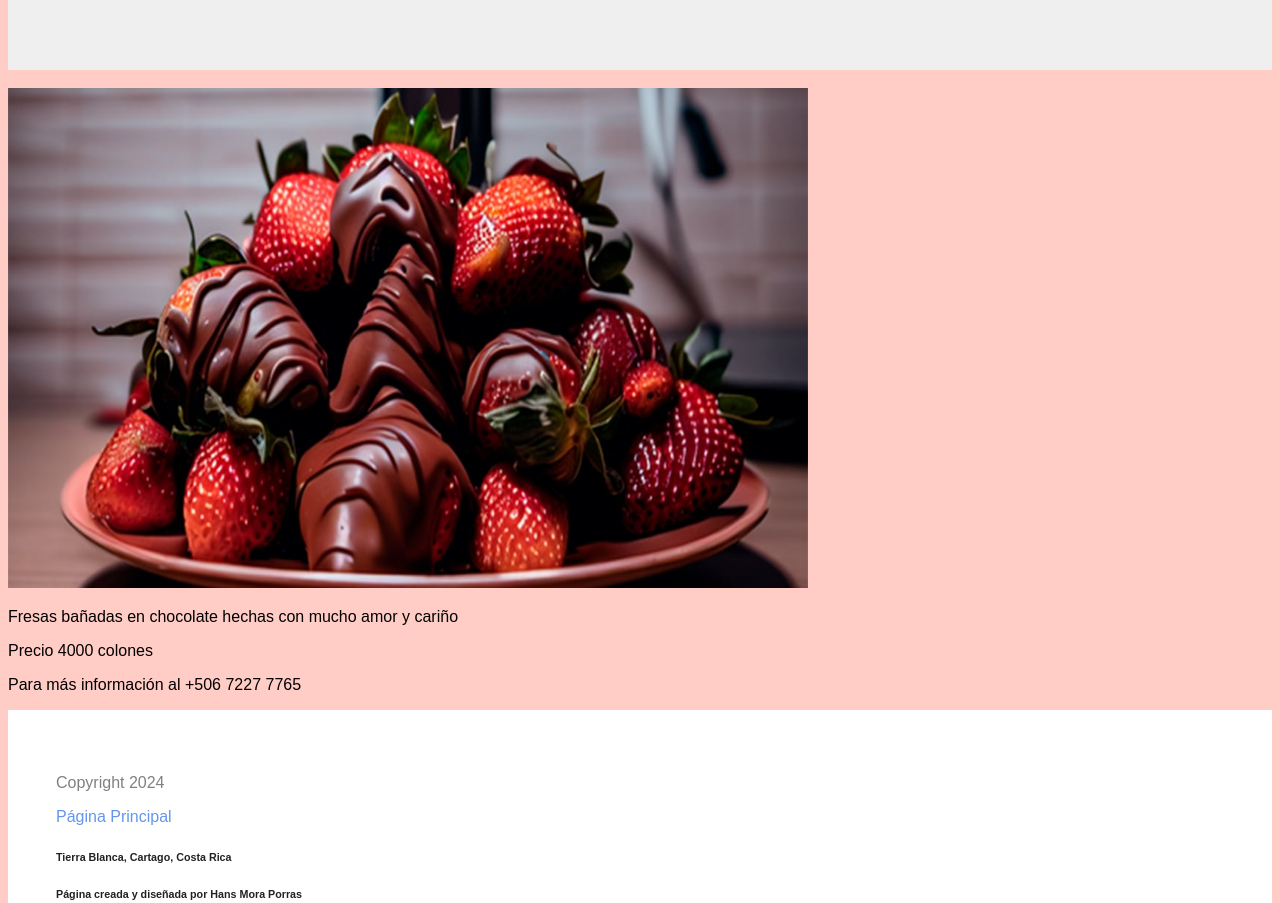
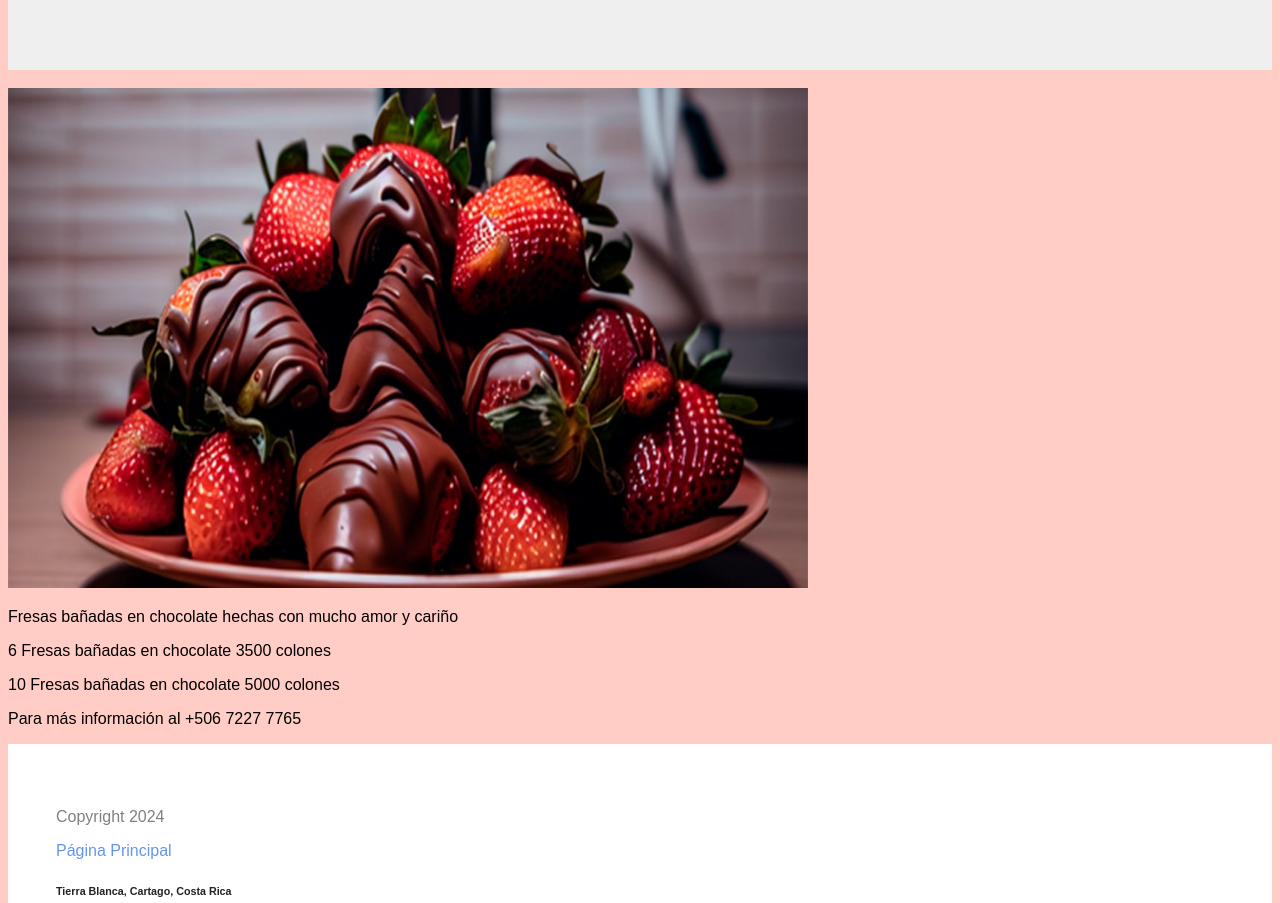
Before and after one commit to JOELMP1234/Mini-Donas-Sammy, a plain HTML site: page fresas con chocolate.html in a window 1280 px wide. Shown: the part 194-1097 px from the top of the page. Drawn offline with Linux system fonts and the light colour scheme; a web font is replaced by a local one.

Commit message:
Update fresas con chocolate.html

```diff
--- a/fresas con chocolate.html
+++ b/fresas con chocolate.html
@@ -14,7 +14,8 @@
     <br>
     <img src="fresas con chocolate.jpg" width="800" height="500">
     <p>Fresas bañadas en chocolate hechas con mucho amor y cariño</p>
-    <p>Precio 4000 colones</p>
+    <p>6 Fresas bañadas en chocolate 3500 colones</p>
+    <p>10 Fresas bañadas en chocolate 5000 colones</p>
     <p>Para más información al +506 7227 7765</p>
 </body>
 <footer>
```
